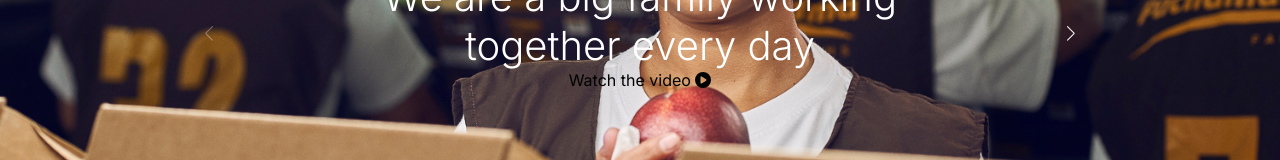
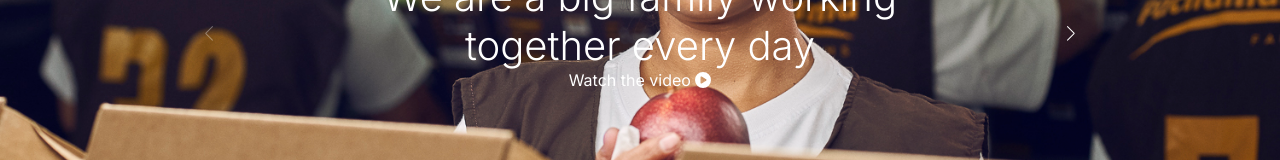
Before and after one commit to FranzDuran/pachamama-farms-web, a Next.js app: page / in a window 1280 px wide. Shown: the part 369-529 px from the top of the page. Built offline with nearby package versions, Linux system fonts and the light colour scheme.

Commit message:
secciones actualizadas

```diff
--- a/src/app/page.js
+++ b/src/app/page.js
@@ -1,9 +1,8 @@
-import HomeSeccion from "@/app/seccions/home/home.js"
-import AboutUs from "./seccions/aboutUs/aboutUs"
+import HomeSeccion from "@/app/seccions/home/home.js";
+import AboutUs from "./seccions/aboutUs/aboutUs";
 import Navbar from "@/components/Navbar/Navbar";
 import styles from "./page.module.css";
 import ContactUs from "./seccions/ContactUs/ContactUs";
-// import HomeSeccion from "@/app/seccions/home/home.js";
 
 export default function Home() {
   return (
@@ -11,6 +10,7 @@ export default function Home() {
       <Navbar />
       <HomeSeccion></HomeSeccion>
       <AboutUs></AboutUs>
+      <ContactUs />
 
       {/* <section data-text-color="white" className={styles.section1}>
         <h1>Section 1</h1>
@@ -19,8 +19,7 @@ export default function Home() {
         <h1>Section 2</h1>
       </section>
       <section data-text-color="white" className={styles.section3}>
-    <h1>Section 3</h1> */}
-    <ContactUs/>
+      <h1>Section 3</h1> */}
     </main>
   );
 }
--- a/src/app/seccions/home/home.module.css
+++ b/src/app/seccions/home/home.module.css
@@ -23,6 +23,9 @@
    text-align: center;
    font-weight: 300;
    color: #ffff;
+}
+.divTexto p{
+    color: #ffff;
 }
 
 
--- a/src/app/seccions/home/swiper/swiperSlide.css
+++ b/src/app/seccions/home/swiper/swiperSlide.css
@@ -21,9 +21,10 @@
   background-color: white;
 }
 
-.paginationSwiper{
+.paginationSwiper {
   display: none;
 }
+
 @media screen and (max-width:767px) {
   .paginationSwiper {
     display: flex;
@@ -48,6 +49,11 @@
   .paginationSwiper .swiper-pagination-bullet-active {
     background: #fff;
     opacity: 1;
+  }
+
+  .swiper-button-next,
+  .swiper-button-prev {
+    display: none !important;
   }
 }
 
```
